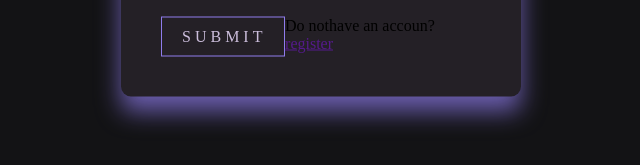
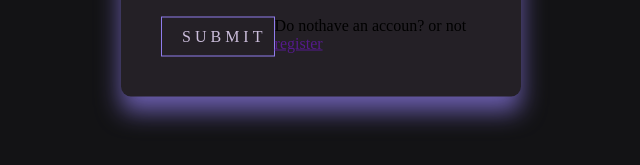
Before and after one commit to bubetech/login, a plain HTML site: page index.html in a window 1280 px wide. Shown: the part 489-654 px from the top of the page, 319-959 px from the left. Drawn offline with Linux system fonts and the light colour scheme.

Commit message:
another commit

```diff
--- a/index.html
+++ b/index.html
@@ -24,7 +24,7 @@
                  <a href="#" id="submit"> submit</a>
 
                  <div id="register">
-                    Do nothave an accoun?
+                    Do nothave an accoun? or not
 
                     <a href=""> register</a>
                       </div>
```
